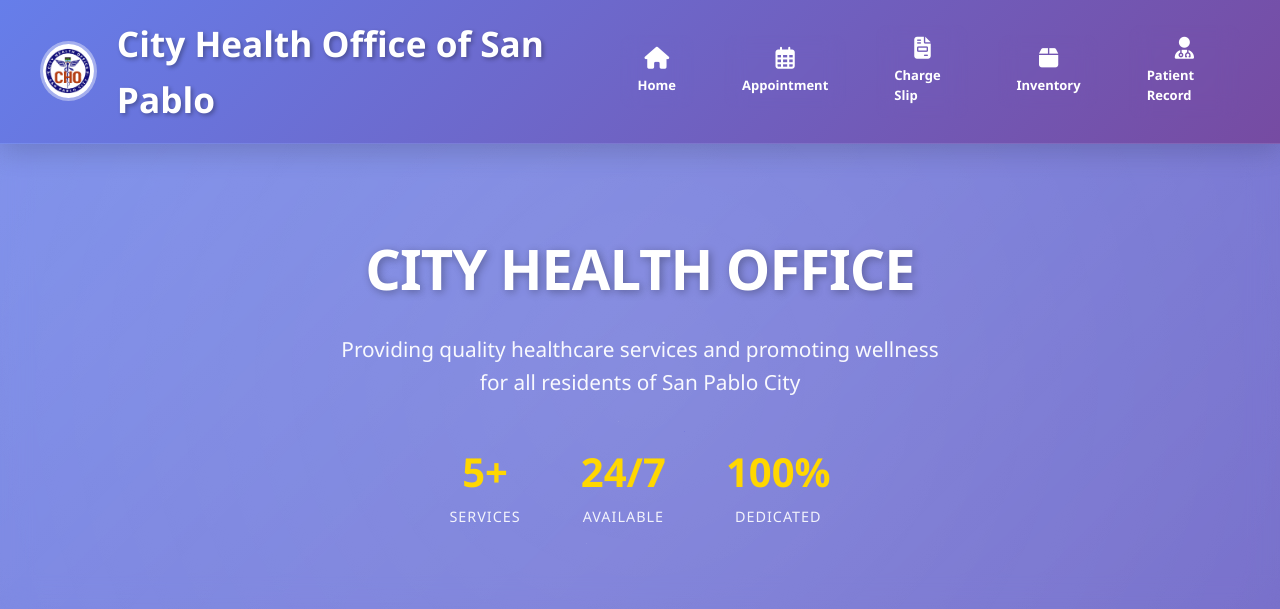
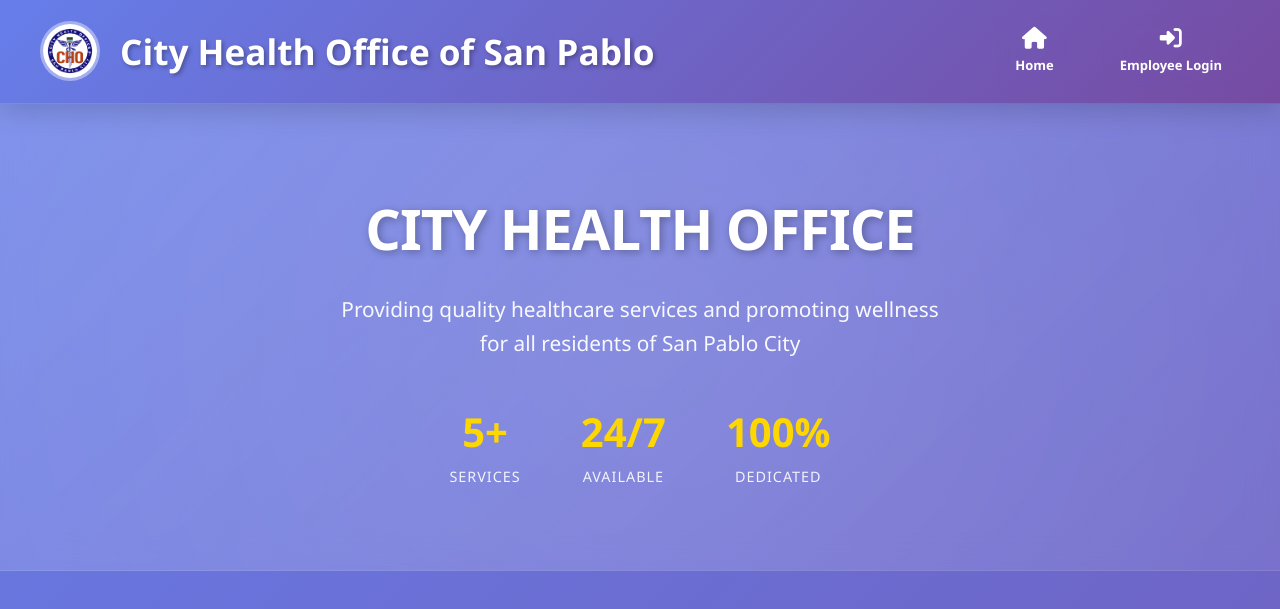
Before and after one commit to Aaroonn27/MHO, a PHP site: page /CHO/ in a window 1280 px wide. Shown: the top 609 px of the page. Run offline with PHP 8.4, Linux system fonts and the light colour scheme; data that the repository does not hold is empty.

Commit message:
Dynamic Header

```diff
--- a/index.php
+++ b/index.php
@@ -870,10 +870,7 @@
         <nav>
             <ul>
                 <li><a href="index.php"><i class="fas fa-home"></i><span>Home</span></a></li>
-                <li><a href="appointment.php"><i class="far fa-calendar-alt"></i><span>Appointment</span></a></li>
-                <li><a href="charge_slip.php"><i class="fas fa-file-invoice"></i><span>Charge Slip</span></a></li>
-                <li><a href="inventory.php"><i class="fas fa-box"></i><span>Inventory</span></a></li>
-                <li><a href="rabies_registry.php"><i class="fas fa-user-md"></i><span>Patient Record</span></a></li>
+                <li><a href="login.php"><i class="fas fa-sign-in-alt"></i><span>Employee Login</span></a></li>
             </ul>
         </nav>
     </header>
```
